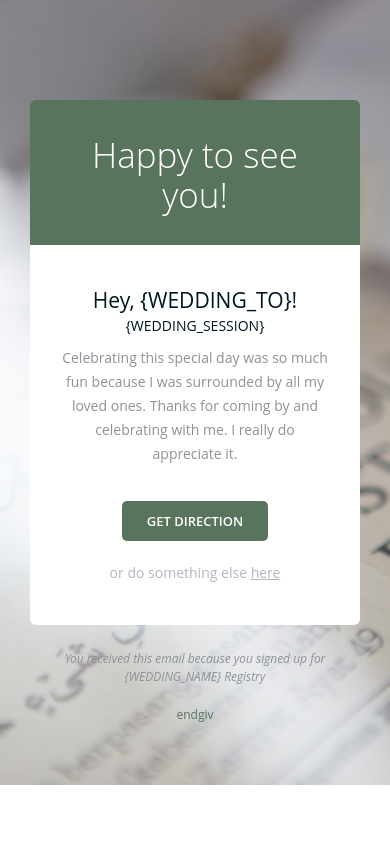
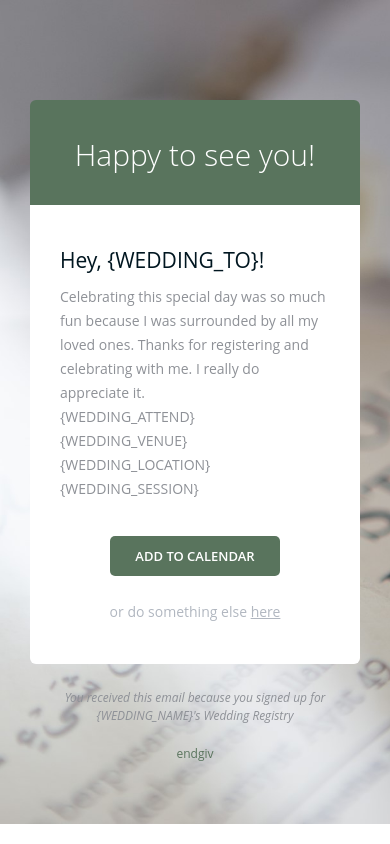
Before and after one commit to endgiv/rsvpfirdamahendra, a PHP site: page /rsvpfirdamahendra/mail_templates/mail_confirm.html in a window 390 px wide. Run offline with PHP 8.4, Linux system fonts and the light colour scheme.

Commit message:
email template adjustment

```diff
--- a/db/index.php
+++ b/db/index.php
@@ -98,7 +98,7 @@ $(document).ready(function() {
 </head>
 
 <body>
-    <h2>Import CSV file into Mysql using PHP</h2>
+    <h2>Import CSV file</h2>
 
     <div id="response"
         class="<?php if(!empty($type)) { echo $type . " display-block"; } ?>">
--- a/mail_templates/mail_confirm.html
+++ b/mail_templates/mail_confirm.html
@@ -4,7 +4,7 @@
 <head>
 <meta http-equiv="Content-Type" content="text/html; charset=UTF-8" />
 <meta name="viewport" content="width=device-width; initial-scale=1.0; maximum-scale=1.0;">
-<title>Notify 2</title>
+<title>endgiv</title>
 
 <style type="text/css">
 
@@ -59,7 +59,7 @@ p {padding: 0!important; margin-top: 0!important; margin-right: 0!important; mar
 		table[class=full] {width: 100%!important; clear: both; }
 		table[class=mobile] {width: 100%!important; padding-left: 30px; padding-right: 30px; clear: both; }
 		table[class=fullCenter] {width: 100%!important; text-align: center!important; clear: both; }
-		td[class=fullCenter] {width: 100%!important; text-align: center!important; clear: both; }
+		td[class=fullCenter] {width: 100%!important; text-align: left!important; clear: both; }
 		*[class=erase] {display: none;}
 		*[class=buttonScale] {float: none!important; text-align: center!important; display: inline-block!important; clear: both;}
 		.image400 img {width: 100%!important; height: auto;}
@@ -76,7 +76,7 @@ p {padding: 0!important; margin-top: 0!important; margin-right: 0!important; mar
 <!-- Notification 2  -->
 <table class="full"  width="100%" cellspacing="0" cellpadding="0" border="0" align="center">
 	<tr>
-		<td style="background-image: url('/assets/img/2.jpg'); background-size: cover; background-position: center center; background-repeat: no-repeat; background-color: rgb(242, 244, 249);" id="not2ChangeBG"bgcolor="#001620" align="center">
+		<td style="background-image: url('./assets/img/2.jpg'); background-size: cover; background-position: center center; background-repeat: no-repeat; background-color: rgb(242, 244, 249);" id="not2ChangeBG"bgcolor="#001620" align="center">
 
 
 			<!-- Mobile Wrapper -->
@@ -112,7 +112,7 @@ p {padding: 0!important; margin-top: 0!important; margin-right: 0!important; mar
 											<td width="100%" height="35"></td>
 										</tr>
 										<tr>
-											<td style="text-align: center; font-family: 'Open Sans', Helvetica, Arial, sans-serif; font-size: 35px; color: #ffffff; line-height: 40px; font-weight: 100;" class="fullCenter"  cu-identify="element_08696890646299438" width="100%" valign="middle">Happy to see you!<br></td>
+											<td style="text-align: center; font-family: 'Open Sans', Helvetica, Arial, sans-serif; font-size: 30px; color: #ffffff; line-height: 40px; font-weight: 100;" class="buttonScale"  cu-identify="element_08696890646299438" width="100%" valign="middle">Happy to see you!<br></td>
 										</tr>
 										<tr>
 											<td style="font-size: 1px; line-height: 1px;" width="100%" height="30">&nbsp;</td>
@@ -161,9 +161,7 @@ p {padding: 0!important; margin-top: 0!important; margin-right: 0!important; mar
 										<tr>
 											<td style="text-align: center; font-family: 'Open Sans', Helvetica, Arial, sans-serif; font-size: 21px; color: #001620; line-height: 30px; font-weight: 400;" class="fullCenter"  cu-identify="element_017329348246275922" width="100%" valign="middle">Hey, {WEDDING_TO}!</td>
 										</tr>
-										<tr>
-											<td style="text-align: center; font-family: 'Open Sans', Helvetica, Arial, sans-serif; font-size: 14px; color: #001620; line-height: 21px; font-weight: 400;" class="fullCenter"  cu-identify="element_017329348246275922" width="100%" valign="middle">{WEDDING_SESSION}</td>
-										</tr>
+
 										<tr>
 											<td style="font-size: 1px; line-height: 1px;" width="100%" height="10">&nbsp;</td>
 										</tr>
@@ -179,7 +177,10 @@ p {padding: 0!important; margin-top: 0!important; margin-right: 0!important; mar
 
 									<table style="text-align: center; border-collapse:collapse; mso-table-lspace:0pt; mso-table-rspace:0pt;" class="fullCenter" width="300" cellspacing="0" cellpadding="0" border="0" align="center">
 										<tr>
-											<td style="text-align: center; font-family: 'Open Sans', Helvetica, Arial, sans-serif; font-size: 14px; color: #8e9197; line-height: 24px; font-weight: 400;" class="fullCenter"  cu-identify="element_018535580911563676" width="100%" valign="middle">Celebrating this special day was so much fun because I was surrounded by all my loved ones. Thanks for coming by and celebrating with me. I really do appreciate it.</td>
+											<td style="text-align: justify; font-family: 'Open Sans', Helvetica, Arial, sans-serif; font-size: 14px; color: #8e9197; line-height: 24px; font-weight: 400;" class="fullCenter"  cu-identify="element_018535580911563676" width="100%" valign="middle">Celebrating this special day was so much fun because I was surrounded by all my loved ones. Thanks for registering and celebrating with me. I really do appreciate it.</td>
+										</tr>
+										<tr>
+											<td style="text-align: left; font-family: 'Open Sans', Helvetica, Arial, sans-serif; font-size: 14px; color: #8e9197; line-height: 24px; font-weight: 400;" class="fullCenter"  cu-identify="element_018535580911563676" width="100%" valign="middle">{WEDDING_ATTEND}<br>{WEDDING_VENUE}<br>{WEDDING_LOCATION}<br>{WEDDING_SESSION}</td>
 										</tr>
 										<tr>
 											<td style="font-size: 1px; line-height: 1px;" width="100%" height="35">&nbsp;</td>
@@ -201,8 +202,14 @@ p {padding: 0!important; margin-top: 0!important; margin-right: 0!important; mar
 													<tr>
 														<td style="border-radius: 5px; padding-left: 25px; padding-right: 25px; font-family: &quot;Open Sans&quot;, Helvetica, Arial, sans-serif; color: rgb(255, 255, 255); font-size: 13px; font-weight: 600; line-height: 1px; text-transform: uppercase; background-color: rgb(89, 116, 93);" height="40" bgcolor="#fe5258" align="center">
 
-															<a href="https://goo.gl/maps/4dLDndjTuHnP5Rp89"  style="color: #ffffff; text-decoration: none; width: 100%;"cu-identify="element_06485484037438861">Get Direction</a>
+															<a href="./assets/ics/events.ics"  style="color: #ffffff; text-decoration: none; width: 100%;"cu-identify="element_06485484037438861">Add to Calendar</a>
 
+														</td>
+
+													</tr>
+													<tr>
+														<td style="text-align: center; font-family: 'Open Sans', Helvetica, Arial, sans-serif; font-size: 14px; color: #b1b7c0; line-height: 24px; font-weight: 400;" class="buttonScale"  cu-identify="element_003493977116131719" width="100%" valign="middle">
+															<br>or do something else <a href="#" style="color: #b1b7c0;">here</a>
 														</td>
 													</tr>
 												</table>
@@ -214,24 +221,7 @@ p {padding: 0!important; margin-top: 0!important; margin-right: 0!important; mar
 							</tr>
 						</table>
 
-						<table class="mobile"object="drag-module-small" style="background-color: rgb(255, 255, 255);" width="400" cellspacing="0" cellpadding="0" border="0" bgcolor="#ffffff" align="center">
-							<tr>
-								<td width="100%" valign="middle" align="center">
 
-									<table style="text-align: center; border-collapse:collapse; mso-table-lspace:0pt; mso-table-rspace:0pt;" class="fullCenter" width="300" cellspacing="0" cellpadding="0" border="0" align="center">
-										<tr>
-											<td style="font-size: 1px; line-height: 1px;" width="100%" height="20">&nbsp;</td>
-										</tr>
-										<tr>
-											<td style="text-align: center; font-family: 'Open Sans', Helvetica, Arial, sans-serif; font-size: 14px; color: #b1b7c0; line-height: 24px; font-weight: 400;" class="fullCenter"  cu-identify="element_003493977116131719" width="100%" valign="middle">
-												or do something else <a href="#" style="color: #b1b7c0;">here</a>
-											</td>
-										</tr>
-									</table>
-
-								</td>
-							</tr>
-						</table>
 
 						<table class="mobile"object="drag-module-small" style="border-bottom-right-radius: 6px; border-bottom-left-radius: 6px; background-color: rgb(255, 255, 255);" width="400" cellspacing="0" cellpadding="0" border="0" bgcolor="#ffffff" align="center">
 							<tr>
@@ -253,15 +243,15 @@ p {padding: 0!important; margin-top: 0!important; margin-right: 0!important; mar
 								<td width="100%" height="25"></td>
 							</tr>
 							<tr>
-								<td style="text-align: center; font-family: 'Open Sans', Helvetica, Arial, sans-serif; color: #8e9197; font-size: 12px; font-weight: 400; line-height: 18px;" class="fullCenter"  width="100%" valign="middle">
-									<i>You received this email because you signed up for {WEDDING_NAME} Registry</i><br>
+								<td style="text-align: center; font-family: 'Open Sans', Helvetica, Arial, sans-serif; color: #8e9197; font-size: 12px; font-weight: 400; line-height: 18px;" class="buttonScale"  width="100%" valign="middle">
+									<i>You received this email because you signed up for {WEDDING_NAME}'s Wedding Registry</i><br>
 								</td>
 							</tr>
 							<tr>
 								<td style="font-size: 1px; line-height: 1px;" width="100%" height="20">&nbsp;</td>
 							</tr>
 							<tr>
-								<td style="text-align: center; font-family: &quot;Open Sans&quot;, Helvetica, Arial, sans-serif; color: rgb(89, 116, 93); font-size: 12px; font-weight: 400; line-height: 18px;" class="fullCenter" width="100%" valign="middle">
+								<td style="text-align: center; font-family: &quot;Open Sans&quot;, Helvetica, Arial, sans-serif; color: rgb(89, 116, 93); font-size: 12px; font-weight: 400; line-height: 18px;" class="buttonScale" width="100%" valign="middle">
 									<!--subscribe--><a href="https://www.instagram.com/endgiv/" style="text-decoration: none; color: rgb(89, 116, 93);">endgiv</a><!--unsub-->
 								</td>
 							</tr>
--- a/rsvp.php
+++ b/rsvp.php
@@ -57,6 +57,7 @@ if ($_SERVER["REQUEST_METHOD"] == "POST") {
                 echo 'sent';
             }
 
-    $template_file ='mail_templates/mail_confirm.html'
+
 }
+
 ?>
```
Also changed, not shown: index.php (+5 -5 lines), template.html (+6 -5 lines), test.php (added, +31 -0 lines), 1 other file.
